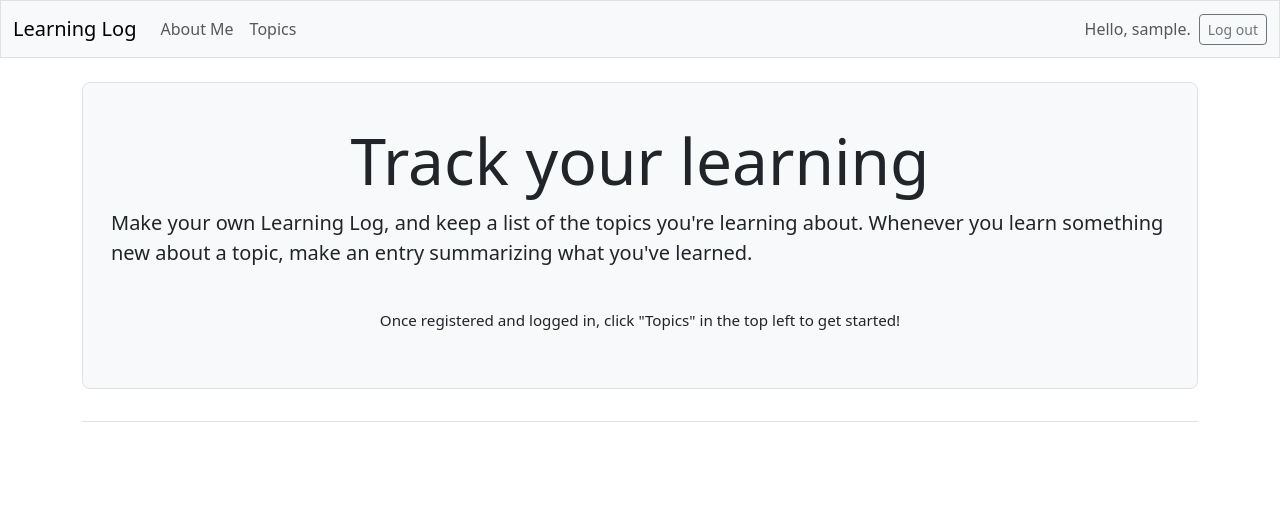
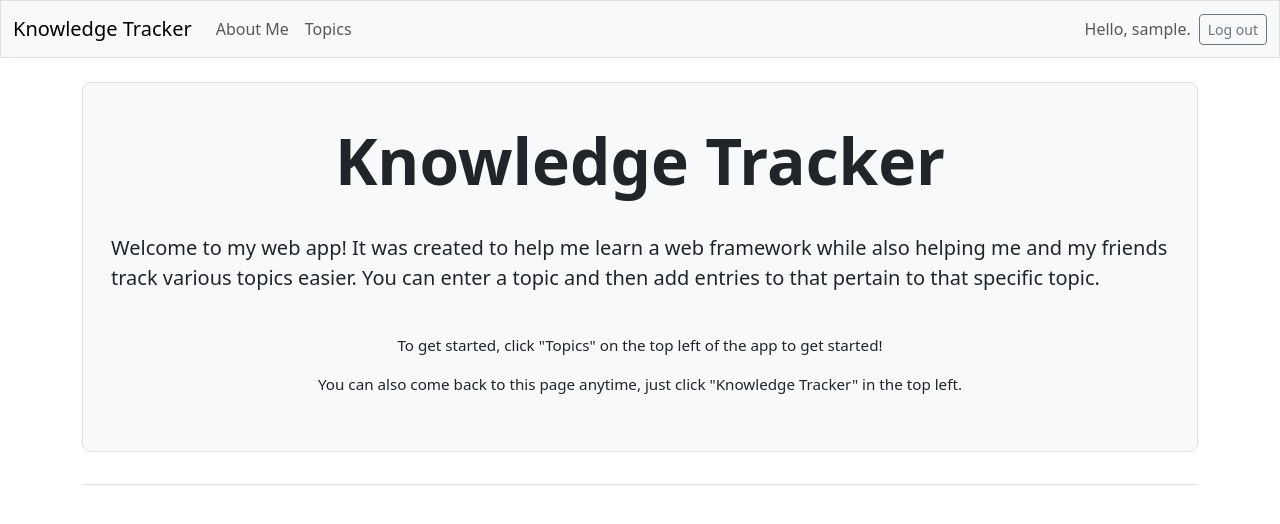
Before and after one commit to ZeroAfro/Portfolio, a Django app: page / in a window 1280 px wide. Shown: the top 524 px of the page. Run offline with Django 5.2, Linux system fonts and the light colour scheme; the visitor is signed in with stand-in values (Sample User, id 1); parts of the project's set-up code (start-up, migrations or seed data) failed here and were passed over; some libraries are stand-ins or nearby versions.

Commit message:
HTML page overhaul
I deep overhaul of my about_me, base, and index HTML pages, including adding pictures

```diff
--- a/Coding/Python/Django/Learning Log/learning_logs/templates/learning_logs/base.html
+++ b/Coding/Python/Django/Learning Log/learning_logs/templates/learning_logs/base.html
@@ -3,7 +3,7 @@
 <head>
   <meta charset="utf-8">
   <meta name="viewport" content="width=device-width, initial-scale=1">
-  <title>Learning Log</title>
+  <title>Knowledge Tracker</title>
 
   {% load django_bootstrap5 %}
   {% bootstrap_css %}
@@ -14,7 +14,7 @@
   <nav class="navbar navbar-expand-md navbar-light bg-light mb-4 border">
     <div class="container-fluid">
       <a class="navbar-brand" href="{% url 'learning_logs:index' %}">
-          Learning Log</a>
+          Knowledge Tracker</a>
 
       <button class="navbar-toggler" type="button" data-bs-toggle="collapse"
         data-bs-target="#navbarCollapse" aria-controls="navbarCollapse"
--- a/Coding/Python/Django/Learning Log/learning_logs/templates/learning_logs/index.html
+++ b/Coding/Python/Django/Learning Log/learning_logs/templates/learning_logs/index.html
@@ -3,18 +3,30 @@
 {% block page_header %}
   <div class="p-3 mb-4 bg-light border rounded-3">
     <div class="container-fluid py-4">
-      <h1 class="display-3" style="text-align: center;">Track your learning</h1>
+      <h1 class="display-3" style="text-align: center; font-weight: bold; padding-bottom: 25px;">Knowledge Tracker</h1>
 
-      <p class="lead">Make your own Learning Log, and keep a list of the
-      topics you're learning about. Whenever you learn something new
-      about a topic, make an entry summarizing what you've learned.</p>
+      <p class="lead">
+        Welcome to my web app! It was created to help me learn a web framework while also helping me and my friends track various
+        topics easier. You can enter a topic and then add entries to that pertain to that specific topic.
+      </p>
 
+      {% if user.is_authenticated %}
+        <div style="text-align: center; padding-top: 25px;">
+          <p class="lead" style="font-size: 0.95em;">
+            To get started, click <strong>"Topics"</strong> on the top left of the app to get started!
+          </p>
+          <p class="lead" style="font-size: 0.95em;">
+            You can also come back to this page anytime, just click <strong>"Knowledge Tracker"</strong> in the top left.
+          </p>
+        </div>
+      {% endif %}
+      {% if not user.is_authenticated %}
       <div style="text-align: center; padding-top: 25px;">
-        <p class="lead" style="font-size: 0.95em;">Once registered and logged in, click "Topics" in the top left to get started!</p>
+        <p class="lead" style="font-size: 0.95em;">
+          To use this website, start by clicking the <strong>"Register"</strong> button below or on the <strong>top right</strong> of the app to register an account.<br>
+        </p>
       </div>
-
-      {% if not user.is_authenticated %}
-        <div style="text-align: center;">
+        <div style="text-align: center; padding-top: 15px;">
           <a class="btn btn-primary btn-lg mt-1"
               href="{% url 'accounts:register' %}">Register &raquo;</a>
         </div>
```
Also changed, not shown: Coding/Python/Django/Learning Log/learning_logs/templates/learning_logs/about_me.html (+40 -0 lines), 2 other files.
